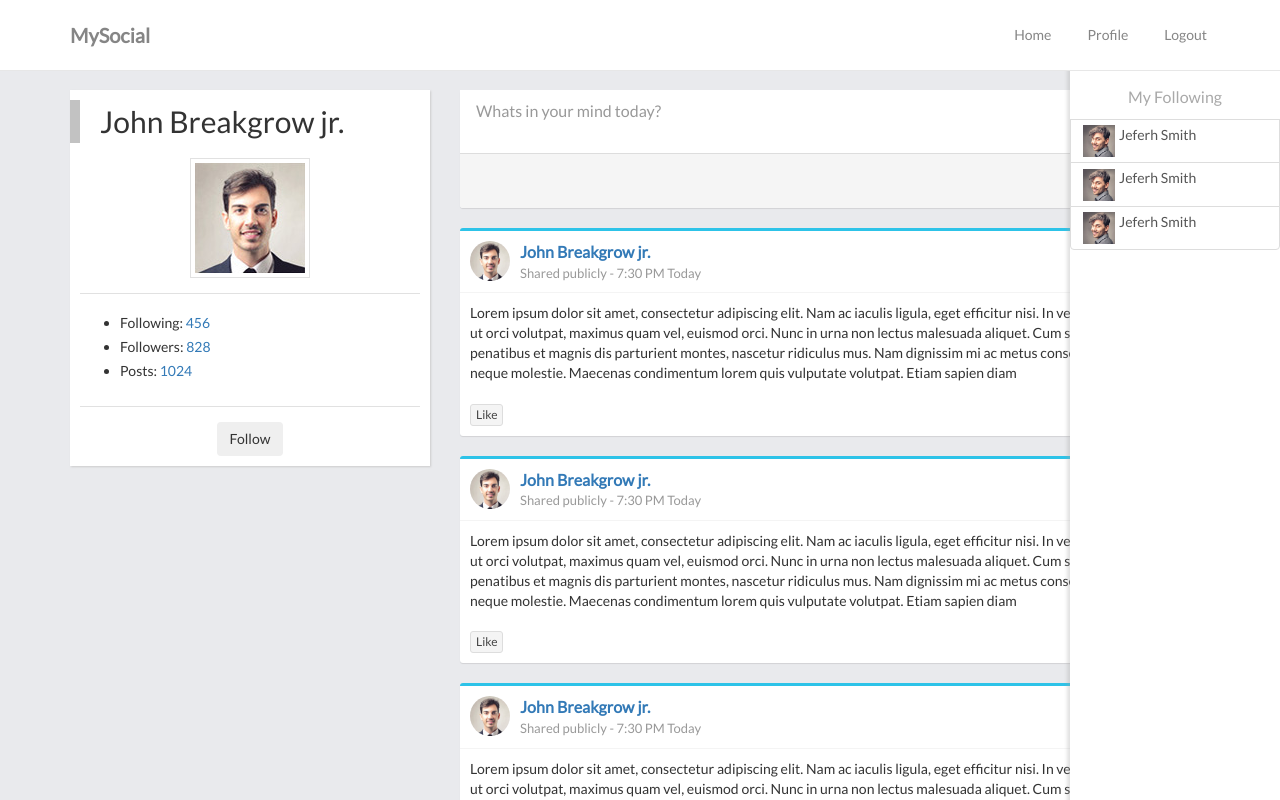
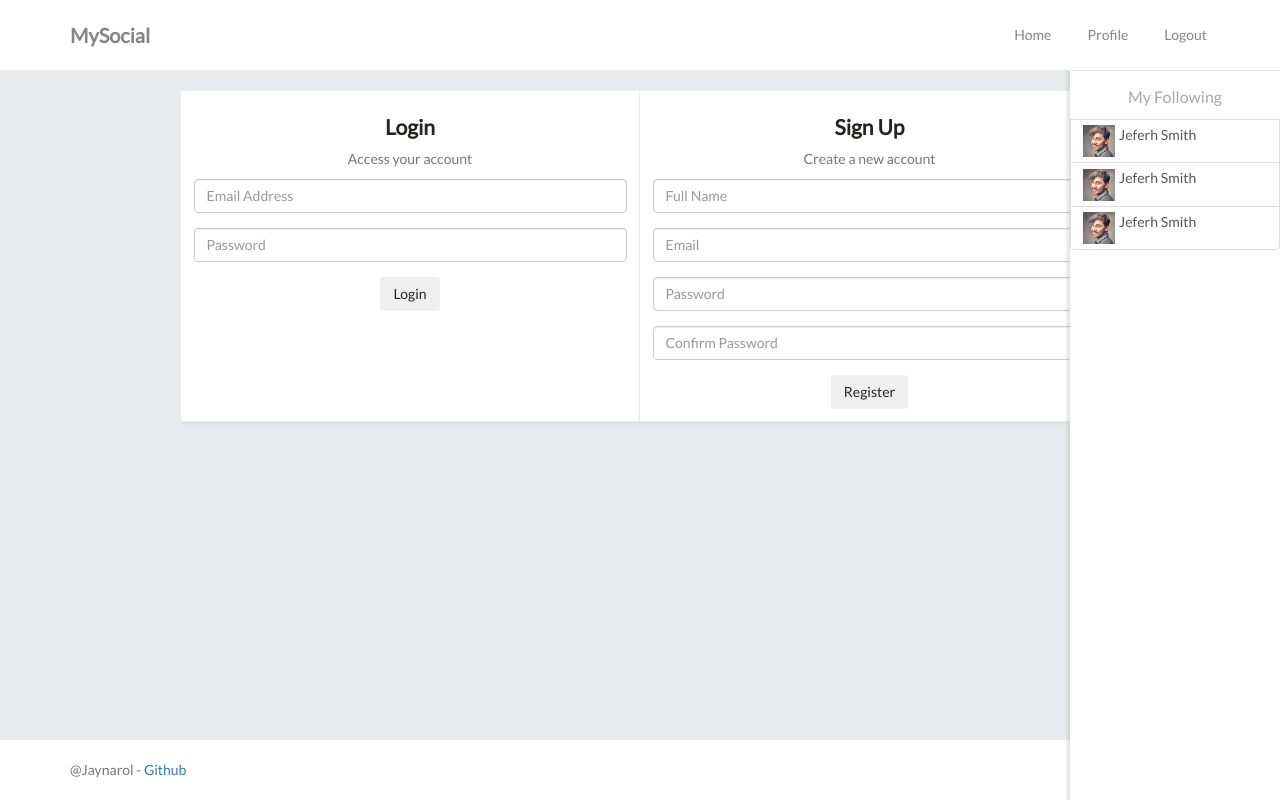
Before and after one commit to Jaynarol/vue2-mysocial, a Vue app: page / in a window 1280 px wide. Shown: the top 800 px of the page. Built offline with nearby package versions, Linux system fonts and the light colour scheme.

Commit message:
finished member page

```diff
--- a/index.html
+++ b/index.html
@@ -5,6 +5,7 @@
     <title>mysocial</title>
     <link href="static/bootstrap.3.3.6/css/bootstrap.min.css" rel="stylesheet">
     <link href="static/assets/css/timeline.css" rel="stylesheet">
+    <link href="static/assets/css/login_register.css" rel="stylesheet">
   </head>
   <body>
     <div id="app"></div>
--- a/src/components/Main/MainLayout.vue
+++ b/src/components/Main/MainLayout.vue
@@ -1,23 +1,11 @@
 <template>
-  <div class="row">
-    <div class="col-md-4 col-xs-12">
-      <div class="row-xs">
-        <profile></profile>
-      </div>
-    </div>
-    <div class="col-md-8 col-xs-12">
-      <div class="row-xs">
-        <new-post></new-post>
-        <post-list></post-list>
-      </div>
-    </div>
-  </div>
+  <member-layout></member-layout>
 </template>
 
 <script>
-  import Profile from './Profile/Profile'
-  import NewPost from './Profile/NewPost'
-  import PostList from './Profile/PostList'
-
-  export default{components: {Profile, NewPost, PostList}}
+  import ProfileLayout from './Profile/ProfileLayout'
+  import MemberLayout from './Member/MemberLayout'
+  export default{
+    components: {ProfileLayout, MemberLayout}
+  }
 </script>
--- /dev/null
+++ b/src/components/Main/Member/Login.vue
@@ -0,0 +1,22 @@
+<template>
+    <div class="card-block">
+        <div class="center">
+            <h4 class="m-b-0"><span class="icon-text">Login</span></h4>
+            <p class="text-muted">Access your account</p>
+        </div>
+        <div class="form-group">
+            <input type="email" class="form-control" placeholder="Email Address">
+        </div>
+        <div class="form-group">
+            <input type="password" class="form-control" placeholder="Password">
+            <div class="clearfix"></div>
+        </div>
+        <div class="center">
+            <button class="btn btn-azure">Login</button>
+        </div>
+    </div>
+</template>
+
+<script>
+    export default{}
+</script>
--- /dev/null
+++ b/src/components/Main/Member/MemberLayout.vue
@@ -0,0 +1,26 @@
+<template>
+  <div>
+    <div class="col-sm-10 col-sm-push-1">
+      <div class="card-group">
+        <div class="card">
+          <login></login>
+        </div>
+        <div class="card">
+          <register></register>
+        </div>
+      </div>
+    </div>
+  </div>
+
+</template>
+
+<script>
+  import Login from './Login'
+  import Register from './Register'
+
+  export default{
+    components: {
+      Login, Register
+    }
+  }
+</script>
--- /dev/null
+++ b/src/components/Main/Member/Register.vue
@@ -0,0 +1,25 @@
+<template>
+  <div class="card-block center">
+    <h4 class="m-b-0">
+      <span class="icon-text">Sign Up</span>
+    </h4>
+    <p class="text-muted">Create a new account</p>
+    <div class="form-group">
+      <input type="text" class="form-control" placeholder="Full Name">
+    </div>
+    <div class="form-group">
+      <input type="email" class="form-control" placeholder="Email">
+    </div>
+    <div class="form-group">
+      <input type="password" class="form-control" placeholder="Password">
+    </div>
+    <div class="form-group">
+      <input type="password" class="form-control" placeholder="Confirm Password">
+    </div>
+    <button class="btn btn-azure">Register</button>
+  </div>
+</template>
+
+<script>
+  export default{}
+</script>
--- /dev/null
+++ b/src/components/Main/Profile/ProfileLayout.vue
@@ -0,0 +1,23 @@
+<template>
+  <div class="row">
+    <div class="col-md-4 col-xs-12">
+      <div class="row-xs">
+        <profile></profile>
+      </div>
+    </div>
+    <div class="col-md-8 col-xs-12">
+      <div class="row-xs">
+        <new-post></new-post>
+        <post-list></post-list>
+      </div>
+    </div>
+  </div>
+</template>
+
+<script>
+  import Profile from './Profile'
+  import NewPost from './NewPost'
+  import PostList from './PostList'
+
+  export default{components: {Profile, NewPost, PostList}}
+</script>
--- /dev/null
+++ b/static/assets/css/login_register.css
@@ -0,0 +1,135 @@
+.wrapper {
+    -webkit-transition: all 0.5s cubic-bezier(0.685, 0.0473, 0.346, 1);
+    -moz-transition: all 0.5s cubic-bezier(0.685, 0.0473, 0.346, 1);
+    -o-transition: all 0.5s cubic-bezier(0.685, 0.0473, 0.346, 1);
+    -ms-transition: all 0.5s cubic-bezier(0.685, 0.0473, 0.346, 1);
+    transition: all 0.5s cubic-bezier(0.685, 0.0473, 0.346, 1);
+    background-color: white;
+}
+
+.navbar-transparent {
+    padding-top: 15px;
+    background-color: transparent;
+    border-bottom: 1px solid transparent;
+}
+
+.parallax {
+  width: 100%;
+  height: 570px;
+  overflow: hidden;
+  display: block;
+}
+
+.parallax .small-info {
+  top: 20%;
+  position: absolute;
+  text-align: center;
+  width: 100%;
+  z-index: 2;
+}
+
+.parallax .small-info h3 {
+  max-width: 790px;
+  margin: 0 auto;
+  line-height: 1.4;
+}
+
+.parallax .parallax-image {
+    background: url(../../img/bg.png);
+    height: 100%;
+}
+
+.parallax .parallax-image img {
+  width: 100%;
+  position: relative;
+}
+
+.filter-black {
+    position: relative;
+}
+
+.filter-black:after {
+    position: absolute;
+    left: 0;
+    top: 0;
+    width: 100%;
+    height: 100%;
+    display: block;
+    z-index: 1;
+    background-color: rgba(0, 0, 0, 0.46);
+    content: "";
+}
+
+.card {
+    position: relative;
+    background-color: #fff;
+    border: 1px solid #eee;
+    border-radius: 3px;
+}
+
+.card, .list-group {
+    margin-bottom: 1.25rem;
+}
+
+.card {
+    box-shadow: 0 2px 3px rgba(0,0,0,.05);
+}
+
+@media (min-width: 544px) {
+    .card-group .card {
+        display: table-cell;
+        vertical-align: top;
+    }
+    .card-group .card+.card {
+        margin-left: 0;
+        border-left: 0;
+    }
+    .card-group .card:last-child {
+        border-bottom-left-radius: 0;
+        border-top-left-radius: 0;
+    }
+    .card-group .card:first-child {
+        border-bottom-right-radius: 0;
+        border-top-right-radius: 0;
+    }
+    .card-group {
+        display: table;
+        width: 100%;
+        table-layout: fixed;
+    }
+}
+
+@media all and (max-width: 544px) {
+    .parallax {
+        height: 750px !important;
+    }
+}
+
+.card-group {
+    margin-bottom: 1.25rem;
+}
+
+.card>.card-block>:last-child, .card>:last-child {
+    margin-bottom: 0!important;
+}
+
+.card-block {
+    padding: 1.25rem;
+}
+
+.center {
+    text-align: center;
+}
+.m-a-2 {
+    margin: 1.5rem!important;
+}
+
+.welcome-title {
+    background: #fff;
+    font-size: 60px;
+    margin-top: 30px;
+    font-weight: bold;
+    color: #2dc3e8;
+    text-shadow: 0 0 3px rgba(0,0,0,0.5);
+    text-shadow: 4px 3px 0 #fff,9px 8px 0 rgba(0,0,0,0.15);
+}
```
Also changed, not shown: src/App.vue (line endings or trailing spaces).
